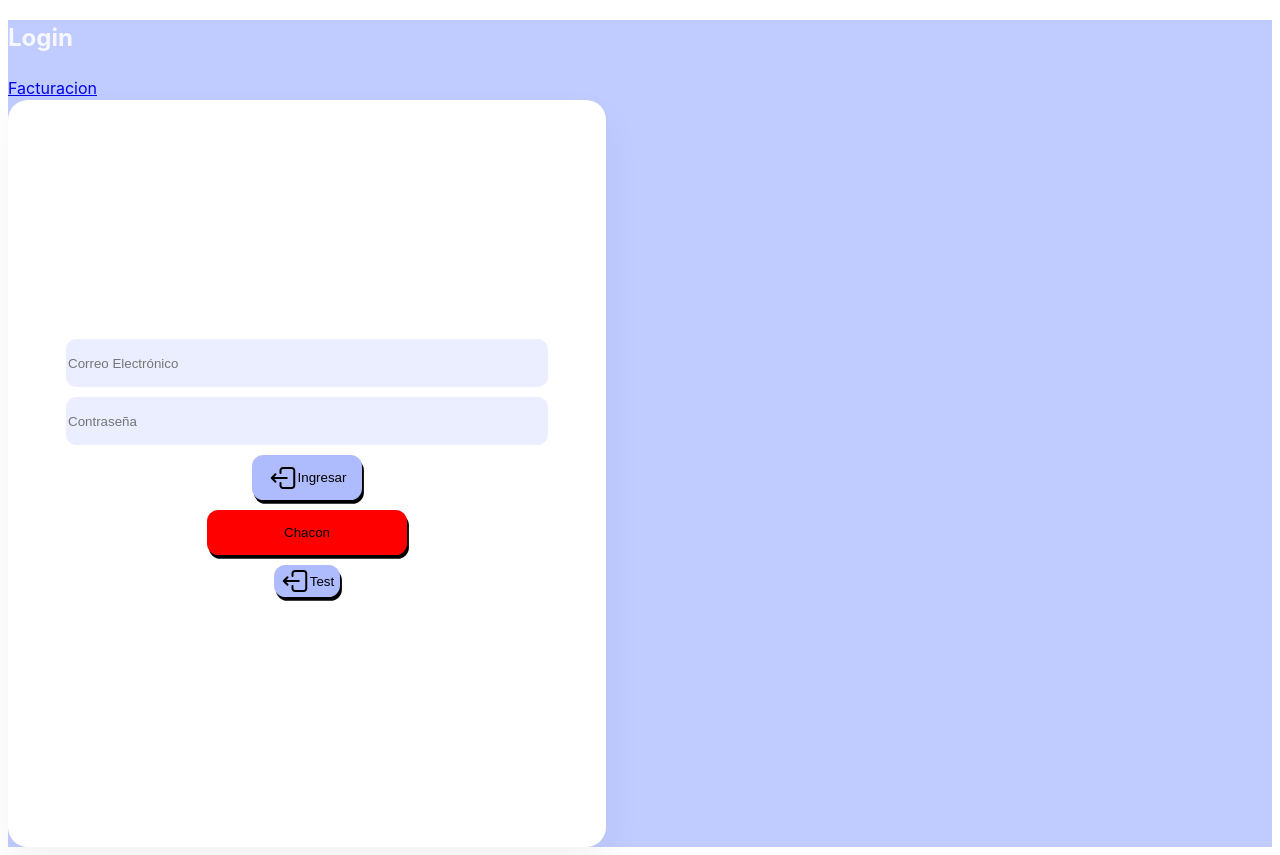
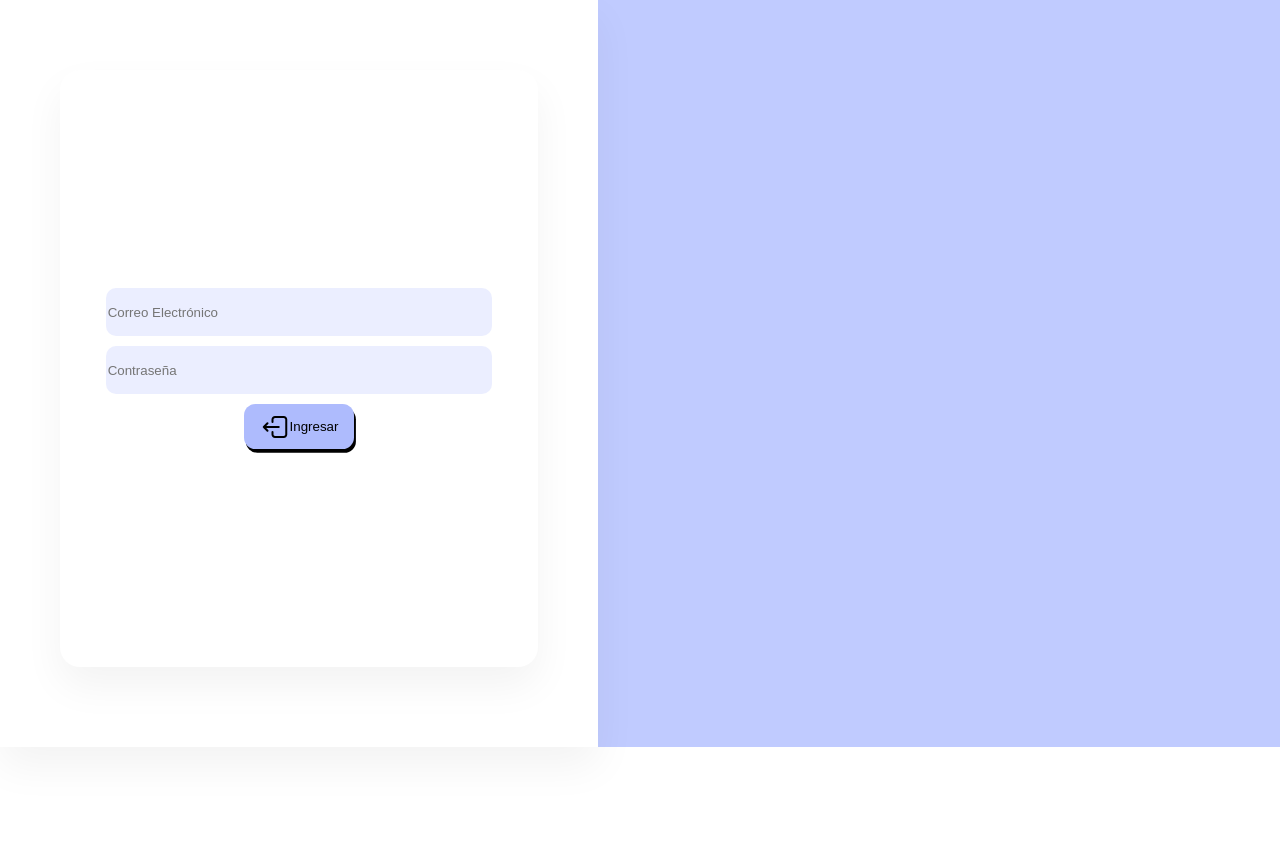
Before and after one commit to Luisrome01/BillMaster, a React (Vite) app: page / in a window 1280 px wide. After the commit the page ends 800 px from the top, so only its background shows below. Built offline with nearby package versions, Linux system fonts and the light colour scheme.

Commit message:
Se agregó el subContainer

```diff
--- a/src/views/Login.jsx
+++ b/src/views/Login.jsx
@@ -15,19 +15,14 @@ const Login = () => {
         console.log("Chacon es un mmwebo");
     };
     return (
-        <div className="">
-            <h2>Login</h2>
-            <Link to="/facturacion">Facturacion</Link>
-
+        <div className="containerGeneral">
             <div className="container">
+                <div className="subContainer">
                     <InputGeneral
                         type="text"
                         placeholder="Correo Electrónico"
                     />
-                <InputGeneral
-                    type="text"
-                    placeholder="Contraseña"
-                />
+                    <InputGeneral type="text" placeholder="Contraseña" />
                     <BtnGeneral
                         text="Ingresar"
                         handleClick={Click}
@@ -36,19 +31,7 @@ const Login = () => {
                         color="#AEBBFD"
                         img={image}
                     />
-                <BtnGeneral
-                    text="Chacon"
-                    handleClick={Chacon}
-                    width="200px"
-                    height="45px"
-                    color="red"
-                />
-                <BtnGeneral
-                    text="Test"
-                    handleClick={Click}
-                    img={image}
-                    color="#aebbfd"
-                />
+                </div>
             </div>
         </div>
     );
--- a/src/views/css/Login.css
+++ b/src/views/css/Login.css
@@ -8,6 +8,20 @@
     height: 747px;
 
     background: #ffffff;
+    box-shadow: 0px 19px 40px rgba(0, 0, 0, 0.05);
+}
+
+.subContainer {
+    display: flex;
+    flex-direction: column;
+    justify-content: center;
+    align-items: center;
+    background-color: white;
+
+    width: 80%;
+    height: 80%;
+
+    gap: 10px;
     box-shadow: 0px 19px 40px rgba(0, 0, 0, 0.05);
     border-radius: 20px;
 }
@@ -34,6 +48,18 @@
     border: none;
 }
 
+/* .containerGeneral {
+    background-color: #C0CBFF;
+    width: 100%;
+    height: 100%;
+    margin: 0;
+    padding: 0;
+    box-sizing: border-box;
+} */
+
 body {
-    background-color: #C0CBFF;
+    background-color: #c0cbff;
+    margin: 0;
+    padding: 0;
+    box-sizing: border-box;
 }
```
Lines whose indentation alone changed are shown as unchanged.
